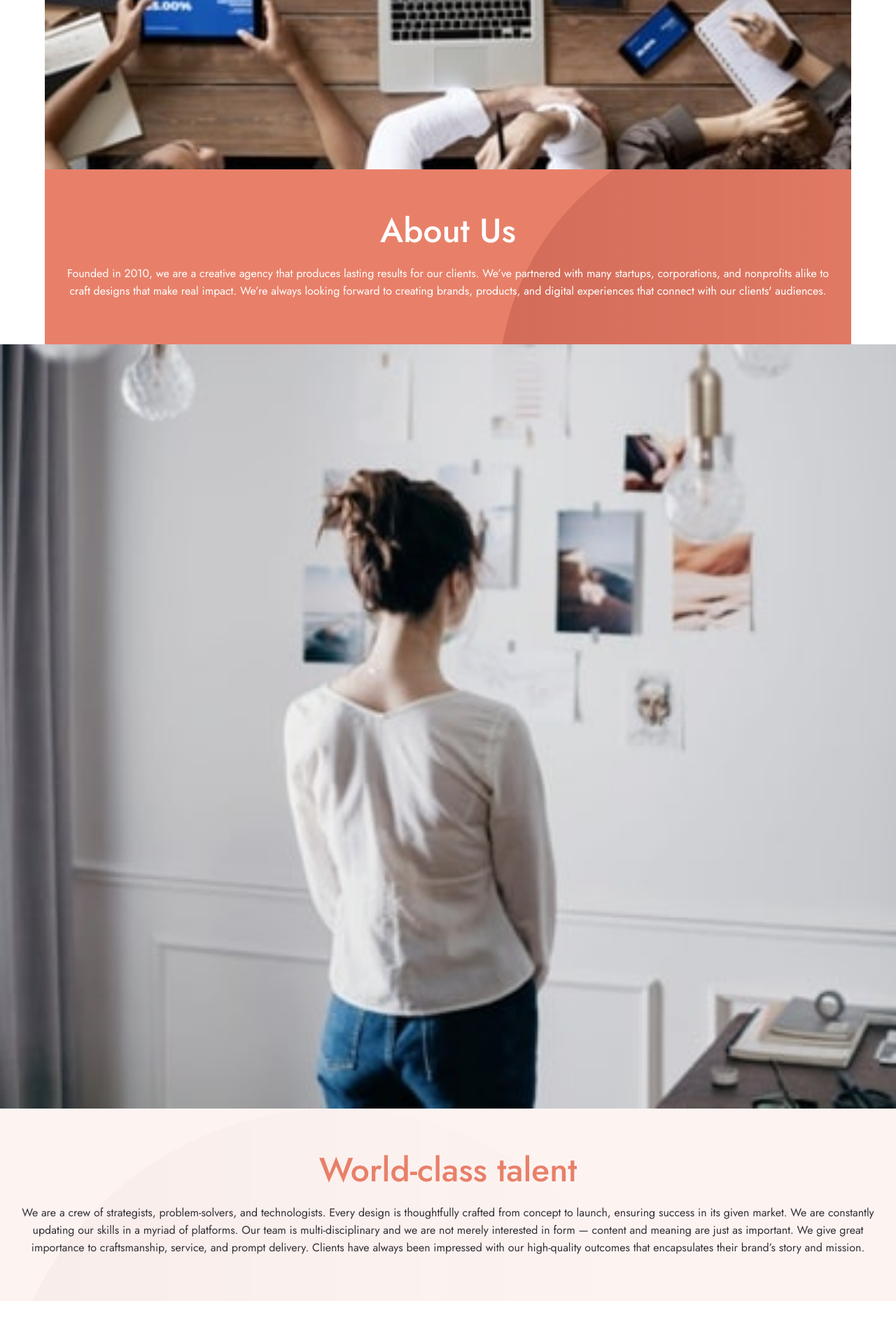
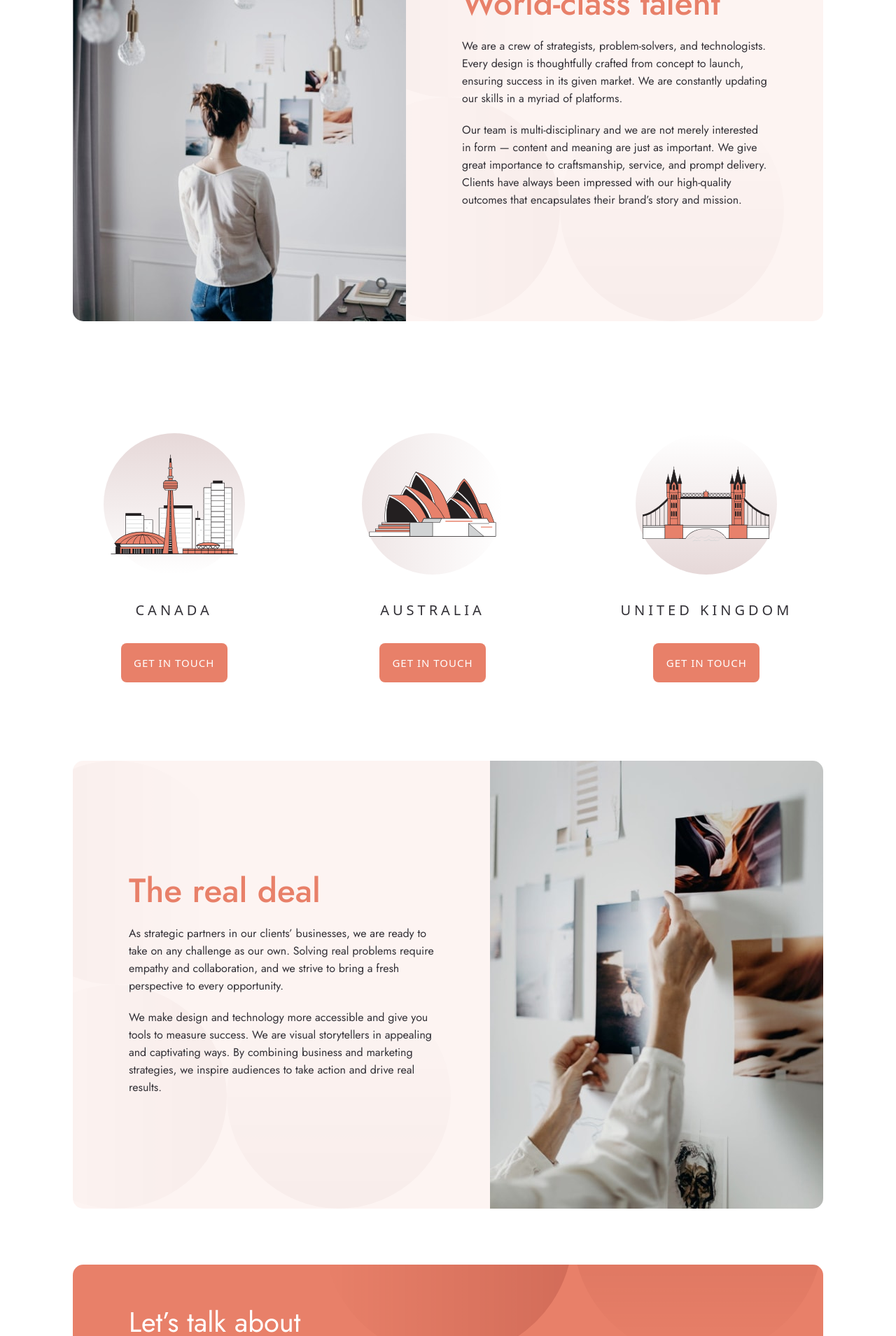
Before and after one commit to lorenacrincon/designo-website, a React (Vite) app: page /about-us in a window 1280 px wide. Shown: the part 880-2789 px from the top of the page at 70% size. Built offline with nearby package versions, Linux system fonts and the light colour scheme.

Commit message:
About responsive page

```diff
--- a/src/components/common/Navbar.jsx
+++ b/src/components/common/Navbar.jsx
@@ -1,4 +1,5 @@
 import React, { useState } from "react";
+import { NavLink } from "react-router-dom";
 import logo from "../../assets/images/shared/desktop/logo-dark.png";
 import { motion } from "framer-motion";
 
@@ -15,16 +16,16 @@ function Navbar() {
 
   return (
     <>
-      <nav className="max-w-6xl mx-auto z-30 bg-white">
+      <nav className="max-w-6xl mx-auto relative z-10 bg-white">
         <div className="mx-6 py-9 relative md:px-0 md:mx-10 md:py-14">
           <div className="flex items-center justify-between">
-            <a href="#">
+            <NavLink to="/">
               <img className="w-[202px] " src={logo} alt="Logo" />
-            </a>
+            </NavLink>
             <div className="hidden md:flex md:justify-end md:items-center text-white nav-text gap-10 md:gap-10">
-              <a href="#" activeClassName="active">
+              <NavLink to="/about-us" activeClassName="active">
                 OUR COMPANY
-              </a>
+              </NavLink>
 
               <a href="#" activeClassName="active">
                 LOCATIONS
@@ -81,15 +82,19 @@ function Navbar() {
         </div>
       </nav>
 
-      <nav className="absolute w-full z-10">
+      <nav className="absolute w-full z-20">
         {mobileNav && (
           <div className="md:hidden nav-text flex black-bg py-12 ">
             <div>
               <ul className="list-none grid gap-8">
                 <li>
-                  <a href="#" className="px-6" onClick={handleClose}>
+                  <NavLink
+                    to="/about-us"
+                    className="px-6"
+                    onClick={handleClose}
+                  >
                     OUR COMPANY
-                  </a>
+                  </NavLink>
                 </li>
                 <li>
                   <a href="#" className="px-6" onClick={handleClose}>
--- a/src/components/pages/AboutUs.jsx
+++ b/src/components/pages/AboutUs.jsx
@@ -1,19 +1,38 @@
 import React from "react";
-import aboutHero from "../../assets/images/about/mobile/image-about-hero.jpg";
-import talent from "../../assets/images/about/mobile/image-world-class-talent.jpg";
+import aboutHeroMobile from "../../assets/images/about/mobile/image-about-hero.jpg";
+import aboutHeroTablet from "../../assets/images/about/tablet/image-about-hero.jpg";
+import aboutHeroDesktop from "../../assets/images/about/desktop/image-about-hero.jpg";
+
+import talentMobile from "../../assets/images/about/mobile/image-world-class-talent.jpg";
+import talentTablet from "../../assets/images/about/tablet/image-world-class-talent.jpg";
+import talentDesktop from "../../assets/images/about/desktop/image-world-class-talent.jpg";
+
+import realDealMobile from "../../assets/images/about/mobile/image-real-deal.jpg";
+import realDealTablet from "../../assets/images/about/tablet/image-real-deal.jpg";
+import realDealDesktop from "../../assets/images/about/Desktop/image-real-deal.jpg";
+
 import canada from "../../assets/images/shared/desktop/illustration-canada.svg";
 import australia from "../../assets/images/shared/desktop/illustration-australia.svg";
 import unitedKingdom from "../../assets/images/shared/desktop/illustration-united-kingdom.svg";
+import GetInTouch from "../common/GetInTouch";
 
 function AboutUs() {
   return (
     <>
-      <header className="relative z-40 max-w-6xl mx-auto">
-        <div className="font-jost text-white  md:rounded-[15px]">
-          <img className="w-full" src={aboutHero} />
-          <div className="about-header text-center py-16 px-6 space-y-6 md:flex md:flex-col md:justify-center">
+      <header className="relative z-10 max-w-6xl mx-auto ">
+        <div className="text-white font-jost h-full overflow-hidden md:rounded-[15px] md:mx-10  md:mb-20 xl:flex">
+          <img className="w-full md:hidden" src={aboutHeroMobile} />
+          <img
+            className="w-full hidden md:block xl:hidden"
+            src={aboutHeroTablet}
+          />
+          <img
+            className="w-full hidden xl:block order-last"
+            src={aboutHeroDesktop}
+          />
+          <div className="about-header text-center py-16 px-6 space-y-6 md:px-20 md:flex md:flex-col md:justify-center xl:text-start">
             <h1 className="home-title font-medium">About Us</h1>
-            <p className="paragraph-text">
+            <p className="paragraph-text ">
               Founded in 2010, we are a creative agency that produces lasting
               results for our clients. We’ve partnered with many startups,
               corporations, and nonprofits alike to craft designs that make real
@@ -23,31 +42,41 @@ function AboutUs() {
           </div>
         </div>
       </header>
-      <main>
-        <section className="relative z-40">
-          <div className="font-jost text-white  md:rounded-[15px]">
-            <img className="w-full" src={talent} />
-            <div className="talent-bg text-center py-16 px-6 space-y-6 md:flex md:flex-col md:justify-center">
-              <h1 className="home-title peach-text font-medium">
+      <main className="relative z-10 max-w-6xl mx-auto ">
+        <section className="relative z-10">
+          <div className="text-white font-jost overflow-hidden md:rounded-[15px] md:mx-10 md:mt-8 md:mb-20 xl:flex">
+            <img className="w-full md:hidden" src={talentMobile} />
+            <img
+              className="w-full hidden md:block xl:hidden"
+              src={talentTablet}
+            />
+            <img className=" hidden xl:block" src={talentDesktop} />
+            <div className="talent-bg text-center py-16 px-6 space-y-6 md:flex md:flex-col md:justify-center md:px-20 xl:text-start">
+              <h1 className="home-title font-medium peach-text">
                 World-class talent
               </h1>
-              <p className="paragraph-text dark-text">
-                We are a crew of strategists, problem-solvers, and
-                technologists. Every design is thoughtfully crafted from concept
-                to launch, ensuring success in its given market. We are
-                constantly updating our skills in a myriad of platforms. Our
-                team is multi-disciplinary and we are not merely interested in
-                form — content and meaning are just as important. We give great
-                importance to craftsmanship, service, and prompt delivery.
-                Clients have always been impressed with our high-quality
-                outcomes that encapsulates their brand’s story and mission.
-              </p>
+              <div className="paragraph-text dark-text space-y-5">
+                <p>
+                  We are a crew of strategists, problem-solvers, and
+                  technologists. Every design is thoughtfully crafted from
+                  concept to launch, ensuring success in its given market. We
+                  are constantly updating our skills in a myriad of platforms.
+                </p>
+                <p>
+                  Our team is multi-disciplinary and we are not merely
+                  interested in form — content and meaning are just as
+                  important. We give great importance to craftsmanship, service,
+                  and prompt delivery. Clients have always been impressed with
+                  our high-quality outcomes that encapsulates their brand’s
+                  story and mission.
+                </p>
+              </div>
             </div>
           </div>
         </section>
-        <section className="relative z-40">
-          <div className="mx-6 flex flex-wrap  justify-center items-center text-center gap-20 py-20 md:mx-10 md:text-start xl:pb-80 xl:flex-nowrap xl:text-center xl:gap-12">
-            <div className="space-y-6 md:flex md:gap-14 xl:flex-col xl:space-y-0 xl:gap-5">
+        <section className="relative z-10">
+          <div className="mx-6 flex flex-wrap  justify-center items-center text-center gap-20 py-20 md:mx-10 md:grid xl:flex xl:justify-around">
+            <div className="space-y-6 md:grid md:gap-3">
               <img
                 className="mx-auto top-circle-bg"
                 src={canada}
@@ -60,7 +89,7 @@ function AboutUs() {
                 <button className="peach-btn">GET IN TOUCH</button>
               </div>
             </div>
-            <div className="space-y-6 md:flex md:gap-14 xl:flex-col xl:space-y-0 xl:gap-5">
+            <div className="space-y-6 md:grid md:gap-3 ">
               <img
                 className="mx-auto left-circle-bg"
                 src={australia}
@@ -73,7 +102,7 @@ function AboutUs() {
                 <button className="peach-btn">GET IN TOUCH</button>
               </div>
             </div>
-            <div className="space-y-6 md:flex md:gap-14 xl:flex-col xl:space-y-0 xl:gap-5">
+            <div className="space-y-6 md:grid md:gap-3 ">
               <img
                 className="mx-auto bottom-circle-bg"
                 src={unitedKingdom}
@@ -88,7 +117,42 @@ function AboutUs() {
             </div>
           </div>
         </section>
-        <section className="relative z-40"></section>
+        <section className="relative z-10">
+          <div className="text-white font-jost h-full overflow-hidden mb-60 md:rounded-[15px] md:mx-10 md:mt-8 xl:flex">
+            <img className="w-full md:hidden" src={realDealMobile} />
+            <img
+              className="w-full hidden md:block xl:hidden"
+              src={realDealTablet}
+            />
+            <img
+              className="w-full hidden xl:block order-last"
+              src={realDealDesktop}
+            />
+            <div className="talent-bg text-center py-16 px-6 space-y-6 md:flex md:flex-col md:justify-center md:px-20 xl:text-start">
+              <h1 className="home-title font-medium peach-text">
+                The real deal
+              </h1>
+              <div className="paragraph-text dark-text space-y-5">
+                <p>
+                  As strategic partners in our clients’ businesses, we are ready
+                  to take on any challenge as our own. Solving real problems
+                  require empathy and collaboration, and we strive to bring a
+                  fresh perspective to every opportunity.
+                </p>
+                <p>
+                  We make design and technology more accessible and give you
+                  tools to measure success. We are visual storytellers in
+                  appealing and captivating ways. By combining business and
+                  marketing strategies, we inspire audiences to take action and
+                  drive real results.
+                </p>
+              </div>
+            </div>
+          </div>
+        </section>
+        <section className="relative z-10">
+          <GetInTouch />
+        </section>
       </main>
     </>
   );
--- a/src/components/pages/AppDesign.jsx
+++ b/src/components/pages/AppDesign.jsx
@@ -1,4 +1,5 @@
 import React, { useState } from "react";
+import { Link } from "react-router-dom";
 import { app } from "../../data.json";
 import arrow from "../../assets/images/shared/desktop/icon-right-arrow.svg";
 import GetInTouch from "../common/GetInTouch";
@@ -8,7 +9,7 @@ function AppDesign() {
 
   return (
     <>
-      <header className="relative z-40 max-w-6xl mx-auto mb-16">
+      <header className="relative z-10 max-w-6xl mx-auto mb-16">
         <div className="web-design-header md:rounded-[15px] md:mx-10 ">
           <div className="font-jost text-white text-center py-28 flex flex-col px-6 gap-6">
             <div className="space-y-4">
@@ -23,19 +24,29 @@ function AppDesign() {
       </header>
       <main className="font-jost max-w-6xl mx-auto">
         <div className="hidden xl:block bg-shape left-0 top-96 absolute z-0"></div>
-        <section className="relative z-40 max-w-6xl mx-auto px-6 mb-10 gap-6 space-y-10 md:px-10 xl:px-10 xl:grid xl:grid-cols-3 xl:space-y-0 xl:gap-9">
+        <section className="relative z-10 max-w-6xl mx-auto px-6 mb-10 gap-6 space-y-10 md:px-10 xl:px-10 xl:grid xl:grid-cols-3 xl:space-y-0 xl:gap-9">
           {appdesigns.map((item, index) => (
-            <div class="font-jost rounded-[15px] overflow-hidden lightPeach-bg shadow-lg md:max-w-full md:flex xl:block">
-              <img class="w-full md:w-1/2 xl:w-full" src={item.image} />
-              <div class="text-center py-10 px-6 md:flex md:flex-col md:justify-center">
-                <div class="mb-2 card-title uppercase">{item.name}</div>
-                <p class="dark-text text-base">{item.description}</p>
+            <div
+              key={index}
+              className="font-jost rounded-[15px] overflow-hidden lightPeach-bg shadow-lg md:max-w-full md:flex xl:block"
+            >
+              <img className="w-full md:w-1/2 xl:w-full" src={item.image} />
+              <div className="text-center py-10 px-6 md:flex md:flex-col md:justify-center">
+                <div className="mb-2 card-title uppercase">{item.name}</div>
+                <p className="dark-text text-base">{item.description}</p>
               </div>
             </div>
           ))}
         </section>
-        <section className="relative z-40 max-w-6xl mx-auto">
+        <section className="relative z-10 max-w-6xl mx-auto">
           <div className="pt-10 pb-60 mx-6 flex flex-wrap justify-center items-center text-center gap-7 md:mx-10 xl:flex-nowrap">
+            <Link
+              to="/web-design"
+              className="w-full"
+              onClick={() => {
+                window.scrollTo(0, 0);
+              }}
+            >
               <div className="box web-design-box py-[90px] space-y-2">
                 <h3 className="box-title">WEB DESIGN</h3>
                 <div className="flex justify-center items-center gap-4">
@@ -43,6 +54,14 @@ function AppDesign() {
                   <img src={arrow} alt="arrow" />
                 </div>
               </div>
+            </Link>
+            <Link
+              to="/graphic-design"
+              className="w-full"
+              onClick={() => {
+                window.scrollTo(0, 0);
+              }}
+            >
               <div className="box graphic-design-box py-[90px] space-y-2">
                 <h3 className="box-title">GRAPHIC DESIGN</h3>
                 <div className="flex justify-center items-center gap-4">
@@ -50,9 +69,10 @@ function AppDesign() {
                   <img src={arrow} alt="arrow" />
                 </div>
               </div>
+            </Link>
           </div>
         </section>
-        <section className="relative z-40 ">
+        <section className="relative z-10 ">
           <GetInTouch />
         </section>
       </main>
--- a/src/components/pages/WebDesign.jsx
+++ b/src/components/pages/WebDesign.jsx
@@ -1,5 +1,6 @@
 import React, { useState } from "react";
 import { web } from "../../data.json";
+import { Link } from "react-router-dom";
 import arrow from "../../assets/images/shared/desktop/icon-right-arrow.svg";
 import GetInTouch from "../common/GetInTouch";
 
@@ -8,7 +9,7 @@ function WebDesign() {
 
   return (
     <>
-      <header className="relative z-40 max-w-6xl mx-auto mb-16">
+      <header className="relative z-10 max-w-6xl mx-auto mb-16">
         <div className="web-design-header md:rounded-[15px] md:mx-10 ">
           <div className="font-jost text-white text-center py-28 flex flex-col px-6 gap-6">
             <div className="space-y-4">
@@ -23,19 +24,29 @@ function WebDesign() {
       </header>
       <main className="font-jost max-w-6xl mx-auto">
         <div className="hidden xl:block bg-shape left-0 top-96 absolute z-0"></div>
-        <section className="relative z-40 max-w-6xl mx-auto px-6 mb-10 gap-6 space-y-10 md:px-10 xl:px-10 xl:grid xl:grid-cols-3 xl:space-y-0 xl:gap-9">
+        <section className="relative z-10 max-w-6xl mx-auto px-6 mb-10 gap-6 space-y-10 md:px-10 xl:px-10 xl:grid xl:grid-cols-3 xl:space-y-0 xl:gap-9">
           {webdesigns.map((item, index) => (
-            <div class="font-jost rounded-[15px] overflow-hidden lightPeach-bg shadow-lg md:max-w-full md:flex xl:block">
-              <img class="w-full md:w-1/2 xl:w-full" src={item.image} />
-              <div class="text-center py-10 px-6 md:flex md:flex-col md:justify-center">
-                <div class="mb-2 card-title uppercase">{item.name}</div>
-                <p class="dark-text text-base">{item.description}</p>
+            <div
+              key={index}
+              className="font-jost rounded-[15px] overflow-hidden lightPeach-bg shadow-lg md:max-w-full md:flex xl:block"
+            >
+              <img className="w-full md:w-1/2 xl:w-full" src={item.image} />
+              <div className="text-center py-10 px-6 md:flex md:flex-col md:justify-center">
+                <div className="mb-2 card-title uppercase">{item.name}</div>
+                <p className="dark-text text-base">{item.description}</p>
               </div>
             </div>
           ))}
         </section>
-        <section className="relative z-40 max-w-6xl mx-auto">
+        <section className="relative z-10 max-w-6xl mx-auto">
           <div className="pt-10 pb-60 mx-6 flex flex-wrap justify-center items-center text-center gap-7 md:mx-10 xl:flex-nowrap">
+            <Link
+              to="/app-design"
+              className="w-full"
+              onClick={() => {
+                window.scrollTo(0, 0);
+              }}
+            >
               <div className="box app-design-box py-[90px] space-y-2">
                 <h3 className="box-title">APP DESIGN</h3>
                 <div className="flex justify-center items-center gap-4">
@@ -43,6 +54,14 @@ function WebDesign() {
                   <img src={arrow} alt="arrow" />
                 </div>
               </div>
+            </Link>
+            <Link
+              to="/graphic-design"
+              className="w-full"
+              onClick={() => {
+                window.scrollTo(0, 0);
+              }}
+            >
               <div className="box graphic-design-box py-[90px] space-y-2">
                 <h3 className="box-title">GRAPHIC DESIGN</h3>
                 <div className="flex justify-center items-center gap-4">
@@ -50,9 +69,10 @@ function WebDesign() {
                   <img src={arrow} alt="arrow" />
                 </div>
               </div>
+            </Link>
           </div>
         </section>
-        <section className="relative z-40 ">
+        <section className="relative z-10 ">
           <GetInTouch />
         </section>
       </main>
--- a/src/styles/components/_about.scss
+++ b/src/styles/components/_about.scss
@@ -28,3 +28,29 @@
   font-weight: 500;
   letter-spacing: 1px;
 }
+
+//MD SCREENS//
+@media only screen and (min-width: 768px) {
+  .about-header {
+    background-size: 250%;
+    background-position: -1350px -400px;
+    background-repeat: no-repeat;
+  }
+  .talent-bg {
+    background-size: 80%;
+    background-position: right bottom;
+  }
+}
+
+@media only screen and (min-width: 1280px) {
+  .about-header {
+    background-image: url(".././assets/images/about/desktop/bg-pattern-hero-about-desktop.svg");
+    background-size: cover;
+    background-position: bottom;
+    background-repeat: no-repeat;
+  }
+  .talent-bg {
+    background-size: cover;
+    background-position: -100px;
+  }
+}
```
Also changed, not shown: src/components/pages/GraphicDesign.jsx (+29 -9 lines), src/components/pages/Home.jsx (+37 -8 lines), public/favicon-32x32.png. Lines whose indentation alone changed are shown as unchanged.
